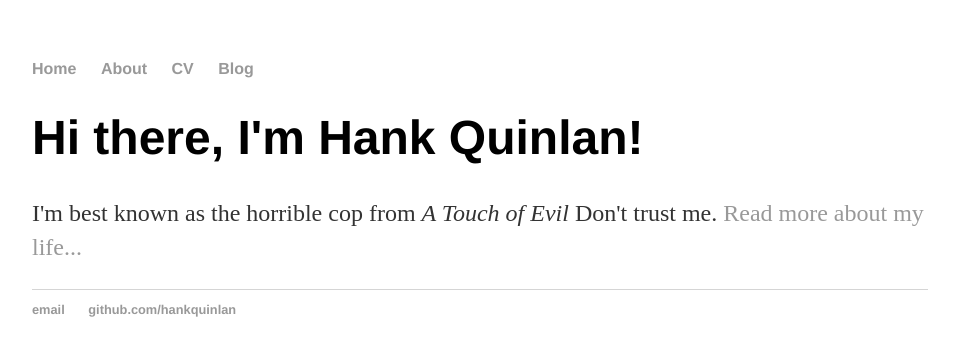
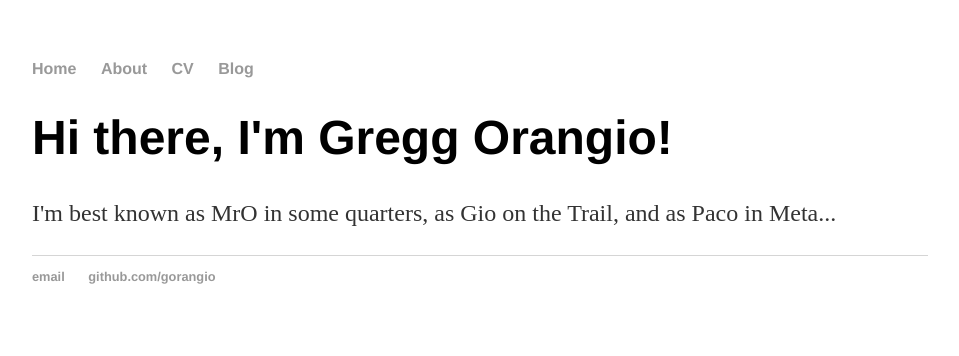
Before and after one commit to gorangio/gorangio.github.io, a plain HTML site: page index.html in a window 1280 px wide. Shown: the whole page, without its empty margins (160-1119 px from the left). Drawn offline with Linux system fonts and the light colour scheme.

Commit message:
Update index.html

```diff
--- a/index.html
+++ b/index.html
@@ -1,7 +1,7 @@
 <!DOCTYPE html>
 <html>
 	<head>
-		<title>Hank Quinlan, Horrible Cop</title>
+		<title>Gregg Orangio, Pestoware Gourmet</title>
 		<!-- link to main stylesheet -->
 		<link rel="stylesheet" type="text/css" href="/css/main.css">
 	</head>
@@ -16,14 +16,14 @@
 		</nav>
 		<div class="container">
     		<div class="blurb">
-        		<h1>Hi there, I'm Hank Quinlan!</h1>
-				<p>I'm best known as the horrible cop from <em>A Touch of Evil</em> Don't trust me. <a href="/about">Read more about my life...</a></p>
+        		<h1>Hi there, I'm Gregg Orangio!</h1>
+				<p>I'm best known as MrO in some quarters, as Gio on the Trail, and as Paco in Meta...</a></p>
     		</div><!-- /.blurb -->
 		</div><!-- /.container -->
 		<footer>
     		<ul>
-        		<li><a href="mailto:hankquinlanhub@gmail.com">email</a></li>
-        		<li><a href="https://github.com/hankquinlan">github.com/hankquinlan</a></li>
+        		<li><a href="mailto:go.paco@gmail.com">email</a></li>
+        		<li><a href="https://github.com/gorangio">github.com/gorangio</a></li>
 			</ul>
 		</footer>
 	</body>
```
